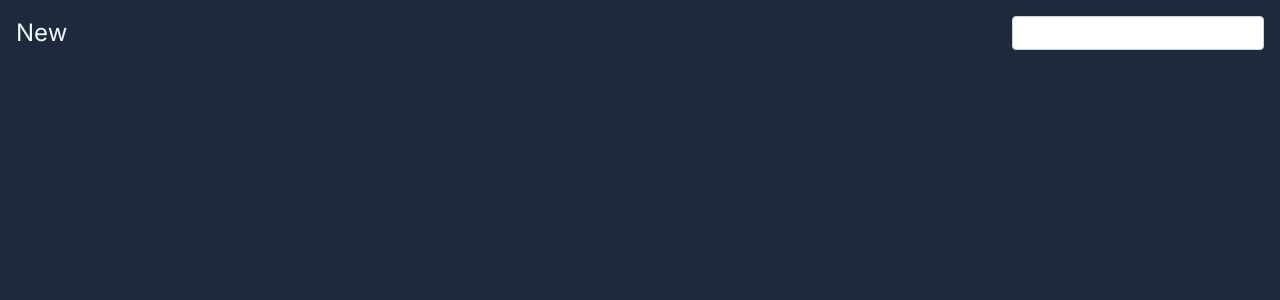
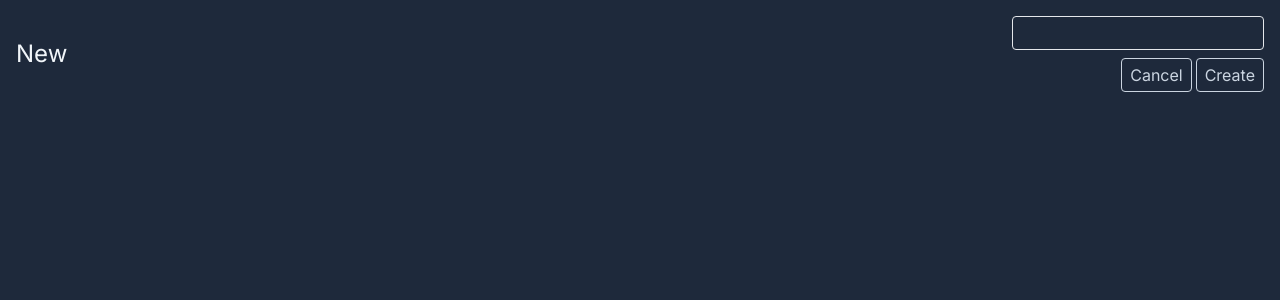
Before and after one commit to Parkerjn90/LearnNext, a Next.js app: page /new in a window 1280 px wide. Shown: the top 300 px of the page. Built offline with nearby package versions, Linux system fonts and the light colour scheme.

Commit message:
add cancel button to return to main page, and create button to submit form (need to handle that event still)

```diff
--- a/src/app/new/page.tsx
+++ b/src/app/new/page.tsx
@@ -1,3 +1,5 @@
+import Link from 'next/link';
+
 export default function Page() {
   return (
     <>
@@ -8,10 +10,21 @@
         items-center">
         <h1 className="text-2xl">New</h1>
         <form className="flex gap-2 flex-col">
-          <input type="text" name="title" className="border border-slate-300
+          <input type="text" name="title"
+            className="border bg-transparent rounded px-2 py-1
+          outline-none focus-within:border-slate-100"/>
+          <div className="flex gap-1 justify-end">
+            <Link href=".."
+              className="border border-slate-300
+          text-slate-300 px-2 py-1 rounded
+          hover:bg-slate-700 focus-within:bg-slate-700
+          outline-none">Cancel</Link>
+            <button type="submit"
+              className="border border-slate-300
         text-slate-300 px-2 py-1 rounded
         hover:bg-slate-700 focus-within:bg-slate-700
-        outline-none"/>
+        outline-none">Create</button>
+          </div>
         </form>
       </header>
     </>
```
